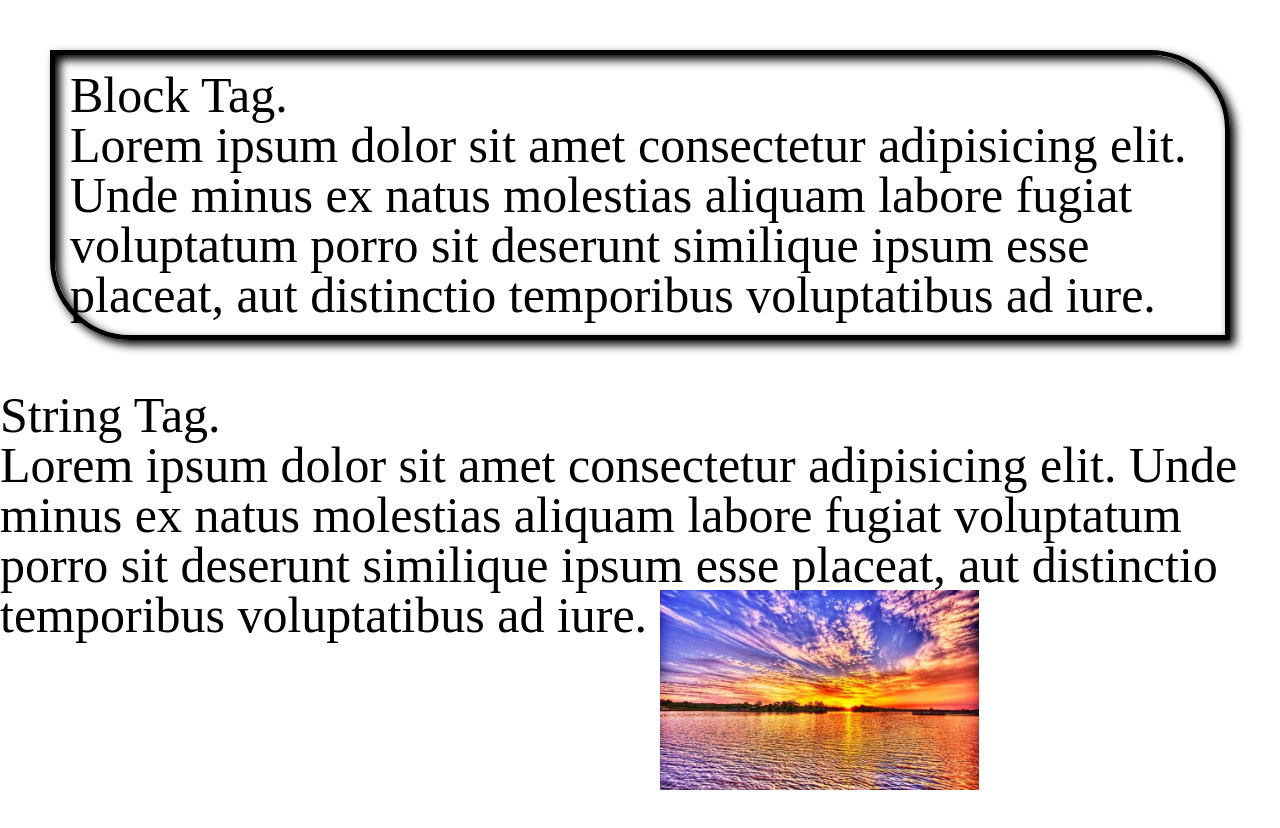
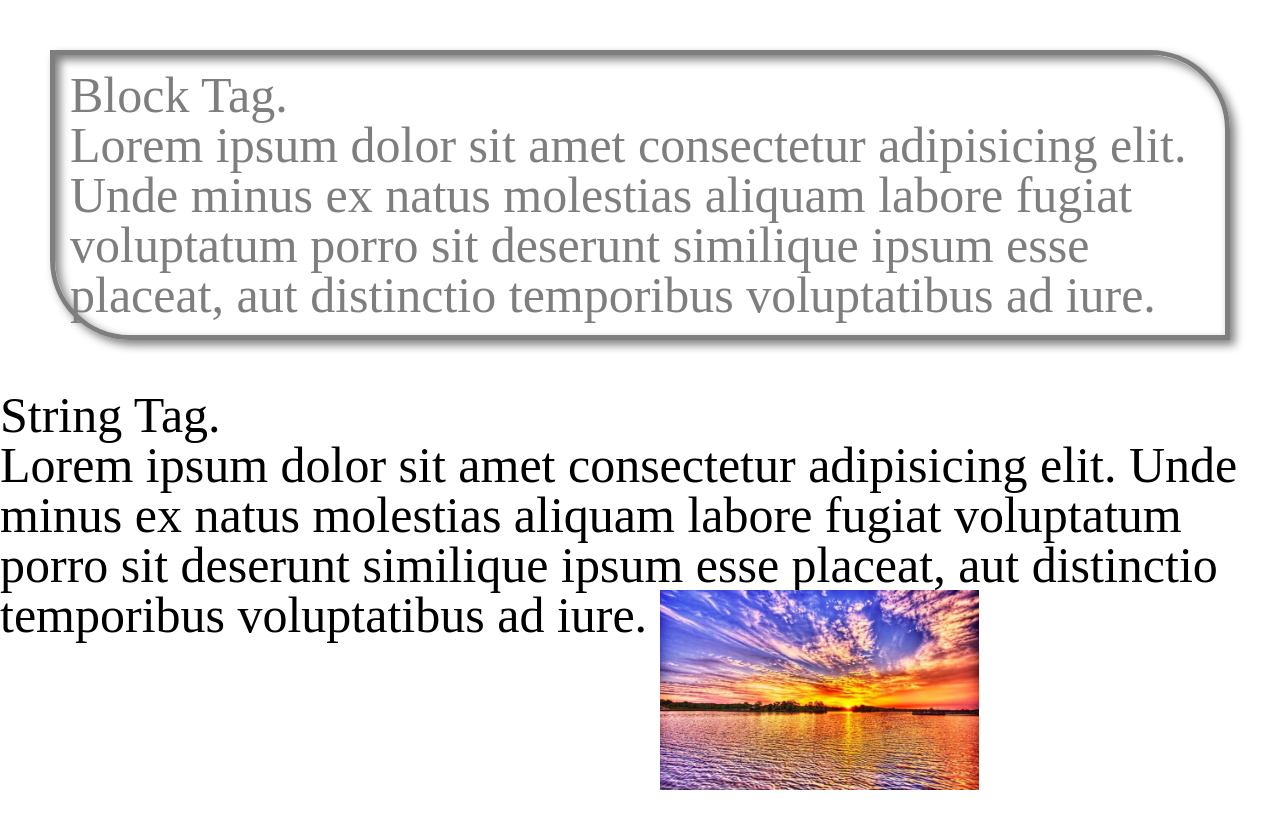
Before and after one commit to nimkaaa/Web_Development, a plain HTML site: page Education/css_properties/practice.html in a window 1280 px wide. Drawn offline with Linux system fonts and the light colour scheme.

Commit message:
completed css_properties

```diff
--- a/Education/css_properties/css/practice.css
+++ b/Education/css_properties/css/practice.css
@@ -43,7 +43,8 @@ h1,h2,h3,h4,h5,h6{font-size:inherit;font-weight: 400;}
 	font-size: 50px;
 	margin: 50px;
 	padding: 15px;
-	box-shadow: 5px 5px 10px #000, inset 5px 5px 10px #000;;
+	box-shadow: 5px 5px 10px #000, inset 5px 5px 10px #000;
+	opacity: 0.5;
 }
 
 .a_string{
```
